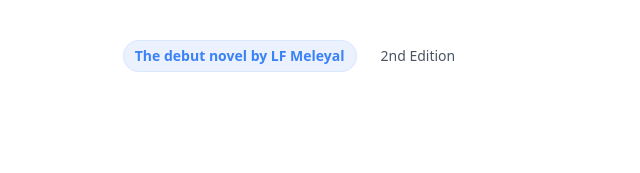
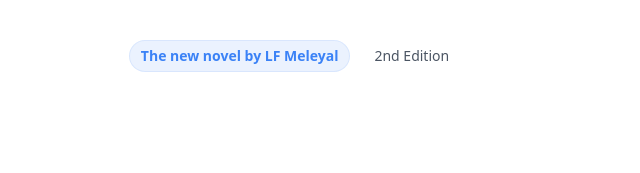
Before and after one commit to meleyal/everydaywendy.com, a website: page index.html in a window 1280 px wide. Shown: the top 173 px of the page, 351-991 px from the left. Drawn offline with nearby package versions, Linux system fonts and the light colour scheme.

Commit message:
fix: update copy

```diff
--- a/index.html
+++ b/index.html
@@ -55,7 +55,7 @@
           <div class="inline-flex space-x-6">
             <span
               class="rounded-full bg-blue-500/10 px-3 py-1 text-sm font-semibold leading-6 text-blue-500 ring-1 ring-inset ring-blue-500/10"
-              >The debut novel by LF Meleyal</span
+              >The new novel by LF Meleyal</span
             >
             <span
               class="inline-flex items-center space-x-2 text-sm font-medium leading-6 text-gray-600"
```
